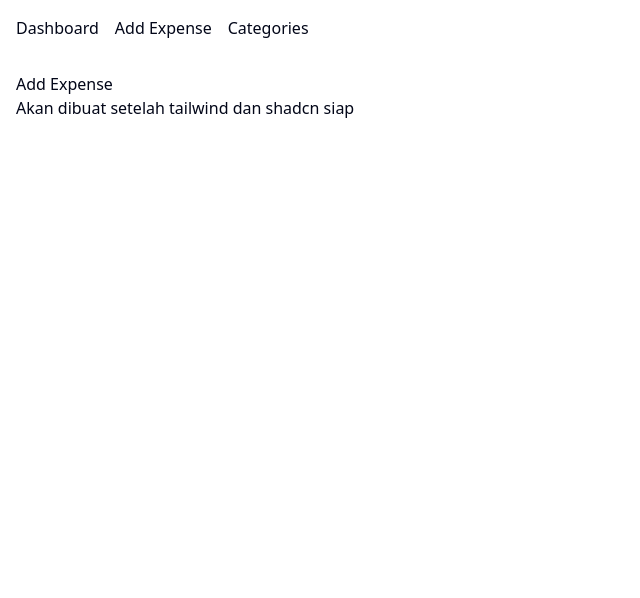
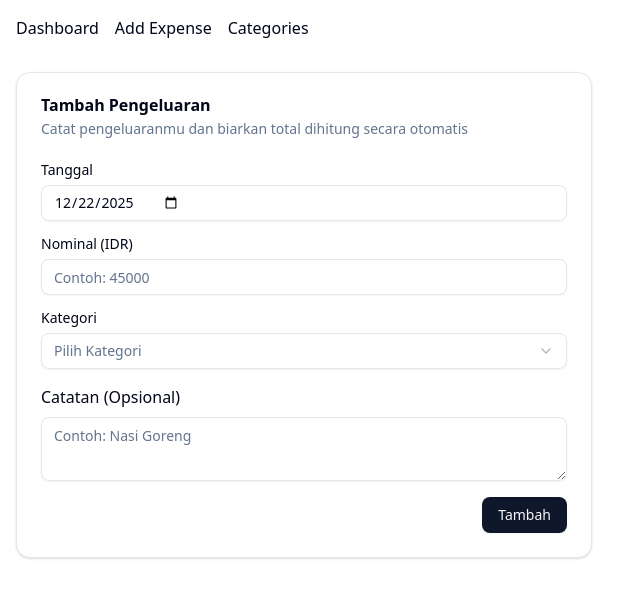
Before and after one commit to r021n/svelte-learn, a SvelteKit app in the folder expense-tracker/: page /expenses/new in a window 1280 px wide. Shown: the top 598 px of the page, without its empty margins (0-640 px from the left). Built offline with nearby package versions, Linux system fonts and the light colour scheme.

Commit message:
feat: replace placeholder with ExpenseForm component for adding expenses

```diff
--- a/expense-tracker/src/routes/expenses/new/+page.svelte
+++ b/expense-tracker/src/routes/expenses/new/+page.svelte
@@ -1,2 +1,28 @@
-<h1>Add Expense</h1>
-<p>Akan dibuat setelah tailwind dan shadcn siap</p>
+<script lang="ts">
+	import { goto } from '$app/navigation';
+	import { getExpenseStore } from '$lib/state/expense-store-context';
+	import type { ExpenseDraft } from '$lib/domain/types';
+
+	import * as Card from '$lib/components/ui/card/index';
+	import ExpenseForm from '$lib/components/expenses/ExpenseForm.svelte';
+
+	const store = getExpenseStore();
+
+	function onCreate(draft: ExpenseDraft) {
+		store.addExpense(draft);
+		goto('/');
+	}
+</script>
+
+<Card.Root class="max-w-xl">
+	<Card.Header>
+		<Card.Title>Tambah Pengeluaran</Card.Title>
+		<Card.Description
+			>Catat pengeluaranmu dan biarkan total dihitung secara otomatis</Card.Description
+		>
+	</Card.Header>
+
+	<Card.Content>
+		<ExpenseForm onSubmit={onCreate} submitLabel="Tambah" />
+	</Card.Content>
+</Card.Root>
```
